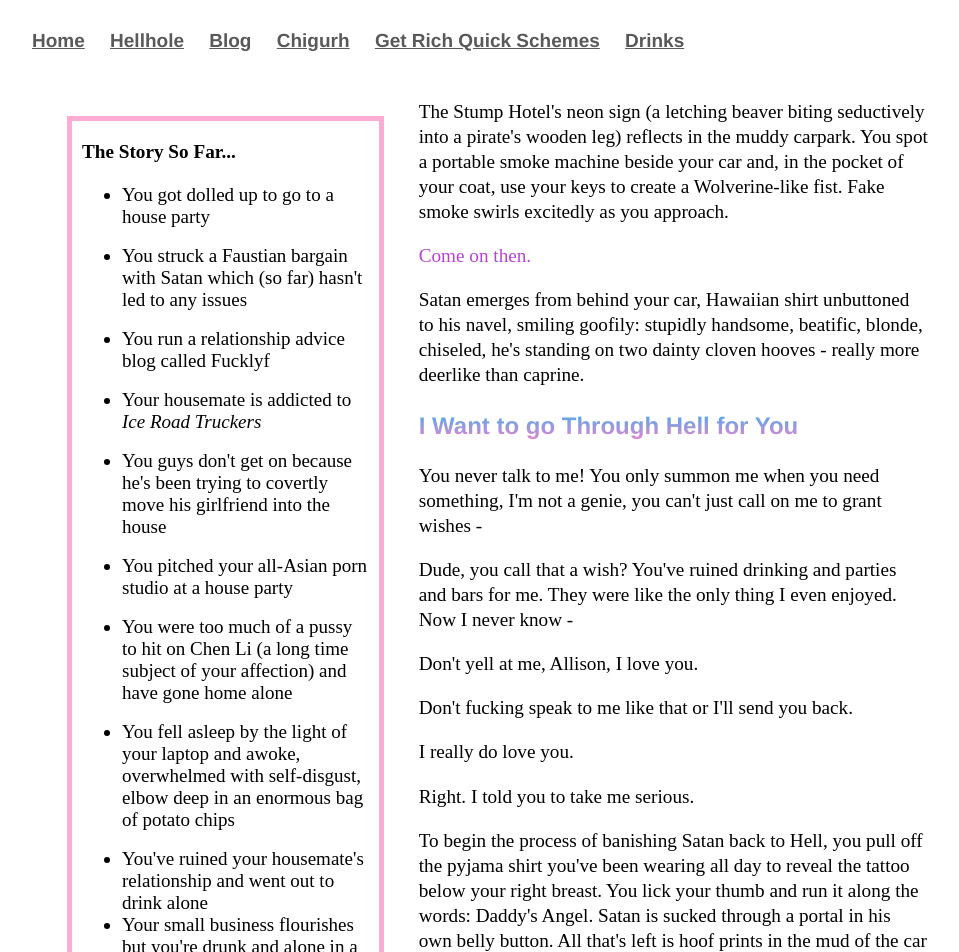
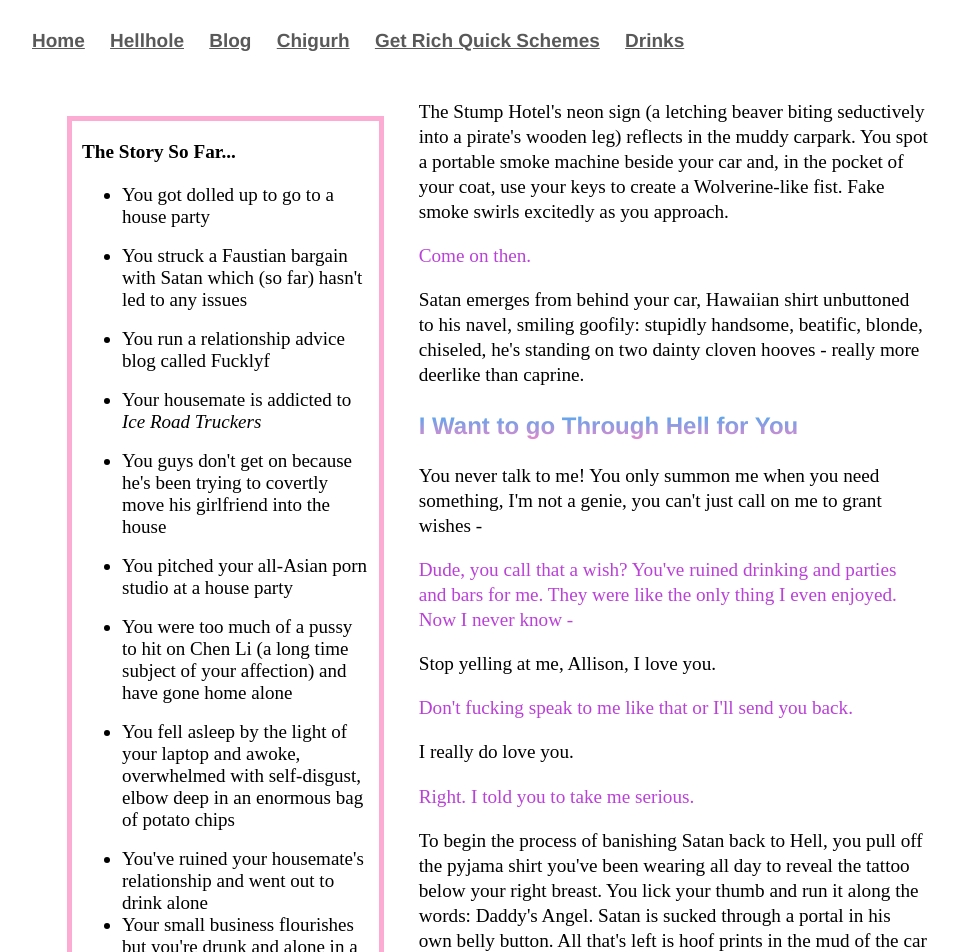
Before and after one commit to Pinelife/pinelife.github.io, a Jekyll site: the page Hellhole/Room13.html, which Jekyll copies as it is, in a window 1280 px wide. Shown: the top 952 px of the page, without its empty margins (160-1119 px from the left). Built offline with Jekyll 4.4.1, drawn with Linux system fonts in a browser that asks for light colours.

Commit message:
Update Room13.html

```diff
--- a/Hellhole/Room13.html
+++ b/Hellhole/Room13.html
@@ -93,12 +93,12 @@ stupidly handsome, beatific, blonde, chiseled, he's standing on two dainty clove
 
 <h3>I Want to go Through Hell for You</h3>
 <p>You never talk to me! You only summon me when you need something, I'm not a genie, you can't just call on me to grant wishes -</p>
-<p>Dude, you call that a wish? You've ruined drinking and parties and bars for me. They were like the only thing I even enjoyed. Now
+<p class="lauria">Dude, you call that a wish? You've ruined drinking and parties and bars for me. They were like the only thing I even enjoyed. Now
 I never know -</p>
-<p>Don't yell at me, Allison, I love you.</p>
-<p>Don't fucking speak to me like that or I'll send you back.</p>
+<p>Stop yelling at me, Allison, I love you.</p>
+<p class="lauria">Don't fucking speak to me like that or I'll send you back.</p>
 <p>I really do love you.</p>
-<p>Right. I told you to take me serious.</p>
+<p class="lauria">Right. I told you to take me serious.</p>
 <p></p>
 <p>
 To begin the process of banishing Satan back to Hell, you pull off the pyjama shirt you've been wearing all day to reveal the tattoo below
```
